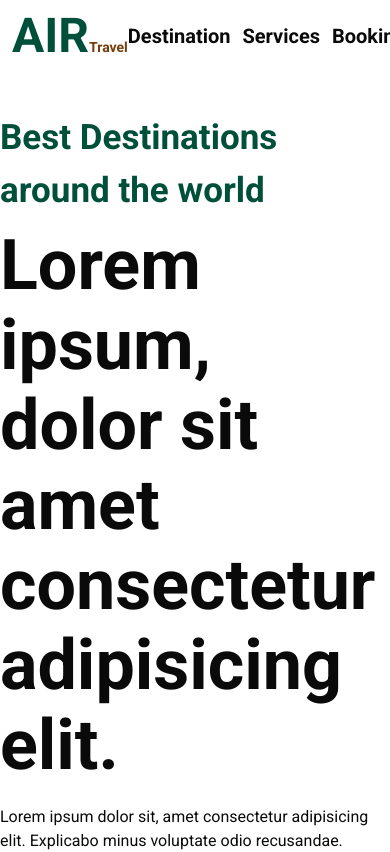
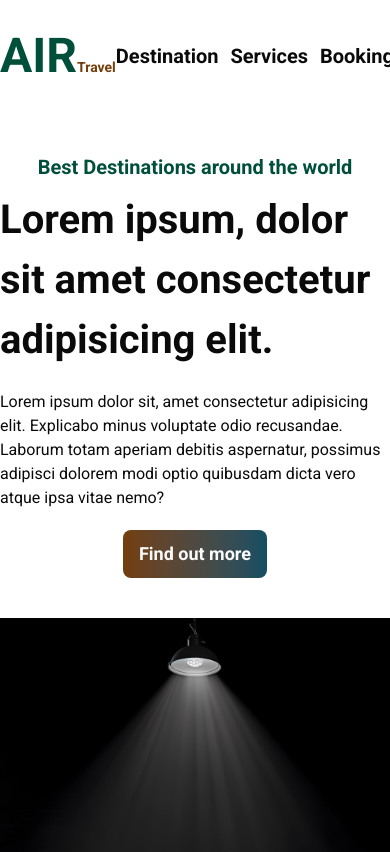
Before and after one commit to sondos-saad/AirTravel-nextJs-, a Next.js app: page / in a window 390 px wide. Shown: the top 852 px of the page. Built offline with nearby package versions, Linux system fonts and the light colour scheme.

Commit message:
responsive hero

```diff
--- a/app/_components/Header.jsx
+++ b/app/_components/Header.jsx
@@ -3,7 +3,7 @@ import React from 'react'
 
 function Header() {
   return (
-    <div className='flex items-center justify-between p-3 '>
+    <div className='flex items-center justify-between py-[2rem] '>
         <h1 className='text-emerald-900 font-bold text-5xl'>AIR<span className='font-bold text-sm text-yellow-900'>Travel</span></h1>
         <div className='flex items-center gap-3 mr-6'>
             <Link className='navLink' href="">Destination</Link>
--- a/app/_components/Hero.jsx
+++ b/app/_components/Hero.jsx
@@ -5,16 +5,16 @@ import React from 'react'
 function Hero() {
   return (
     <section className='md:flex items-center justify-between py-10'>
-      <div className='md:w-[50%]'>
-        <h2 className='text-emerald-900 text-[35px] font-bold  mb-2'>Best Destinations around the world</h2>
-        <p className='text-[70px] font-bold leading-20 '>Lorem ipsum, dolor sit amet consectetur adipisicing elit.</p>
+      <div className='md:w-[50%] flex flex-col items-center md:items-start'>
+        <h2 className='text-emerald-900 text-[20px] lg:text-[35px] font-bold  mb-2'>Best Destinations around the world</h2>
+        <p className='text-[40px] lg:text-[70px] font-bold lg:leading-20 '>Lorem ipsum, dolor sit amet consectetur adipisicing elit.</p>
         <p className='mt-5 text-md'>Lorem ipsum dolor sit, amet consectetur adipisicing elit. Explicabo minus voluptate odio recusandae. Laborum totam aperiam debitis aspernatur, possimus adipisci dolorem modi optio quibusdam dicta vero atque ipsa vitae nemo?</p>
-        <Button className='mt-5 font-bold text-lg '>
+        <Button className='mt-5 font-bold text-lg  '>
             Find out more
         </Button>
       </div>
       <div className='mt-10 md:mt-0 md:w-1/2 flex justify-center'>
-        <Image src='/8084.jpg' width={500} height={500} className='w-[400px] md:w-[500px] lg:w-[600px] h-auto object-contain'/>
+        <Image src='/8084.jpg' width={500} height={500} className='w-[400px] md:w-[500px] lg:w-[600px] h-auto object-contain '/>
       </div>
     </section>
   )
```
